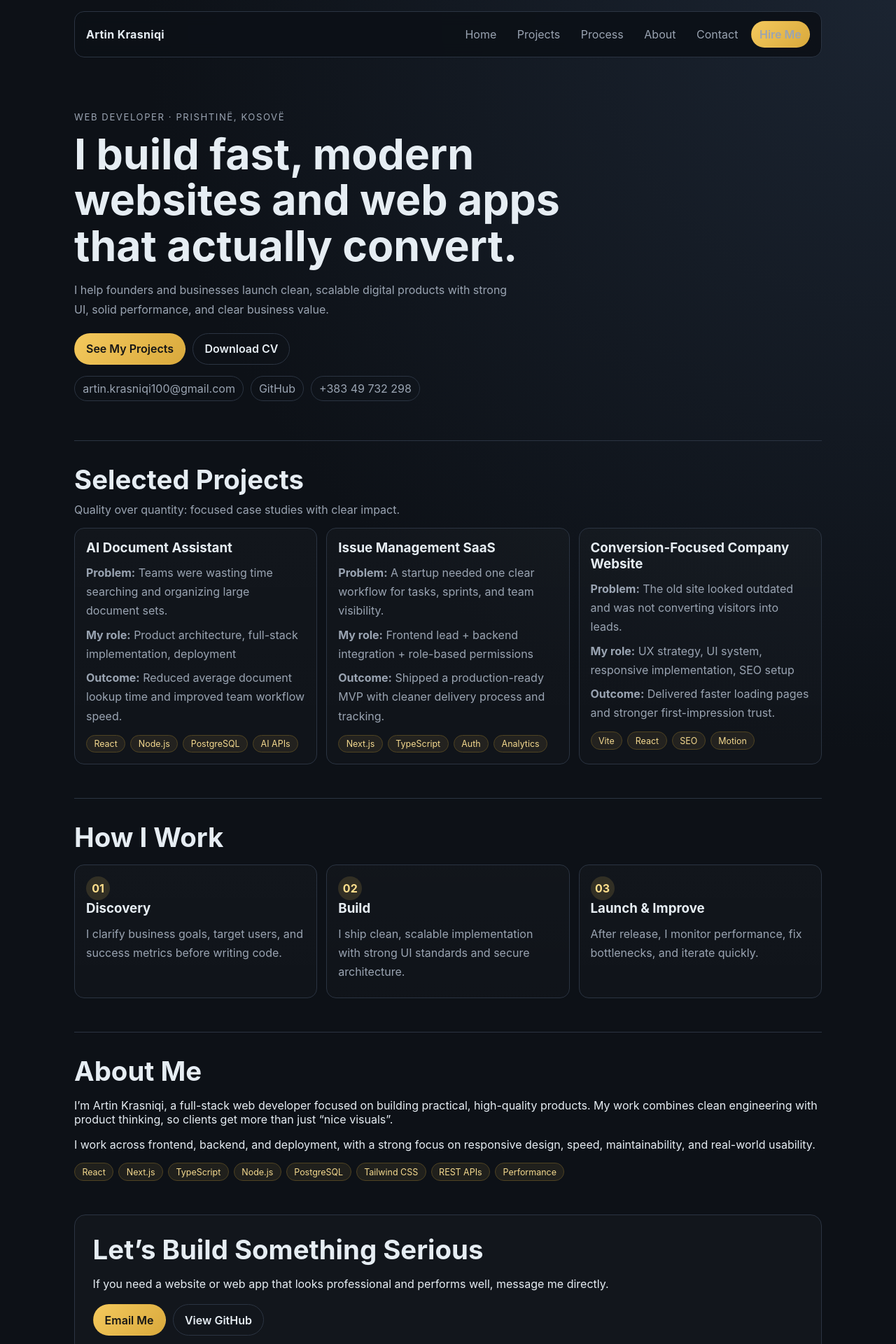
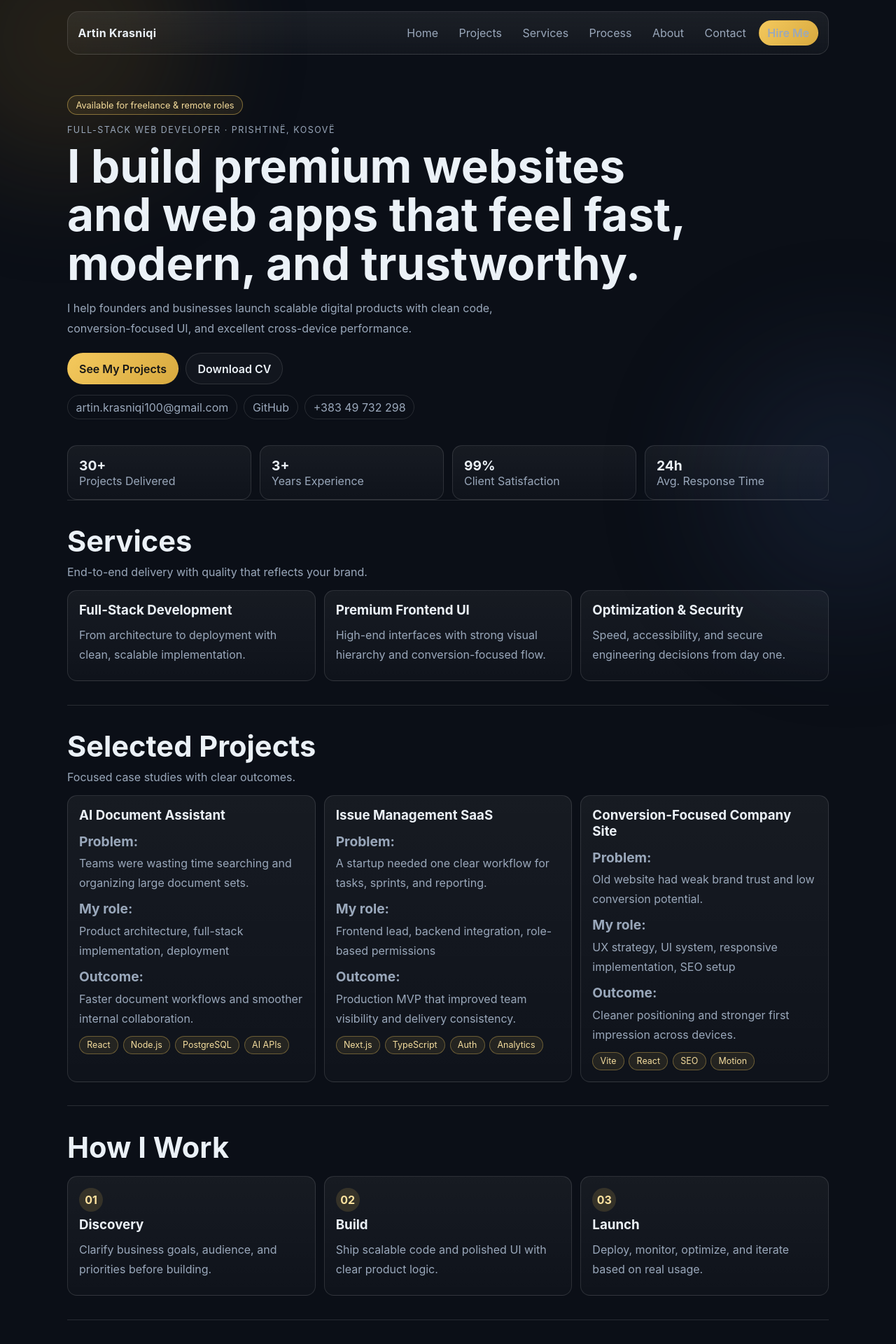
Before and after one commit to artin64/artin64-elite-portfolio, a React (Vite) app: page / in a window 1280 px wide. Shown: the top 1920 px of the page at 70% size. Built offline with nearby package versions, Linux system fonts and the light colour scheme.

Commit message:
Upgrade portfolio with richer sections, animations, and premium interaction

```diff
--- a/src/App.css
+++ b/src/App.css
@@ -1,49 +1,80 @@
 :root {
-  --bg: #0d1117;
-  --surface: #161b22;
-  --surface-soft: #1c2330;
-  --text: #e6edf3;
-  --muted: #9aa4b2;
-  --line: #2b3442;
+  --bg: #0b0f17;
+  --surface: #141b27;
+  --surface-2: #1b2432;
+  --text: #ebf1f7;
+  --muted: #9aa8bb;
+  --line: rgba(255, 255, 255, 0.12);
   --accent: #f4c95d;
-  --accent-2: #ffdf8c;
+  --accent-2: #ffe39f;
 }
 
 * { box-sizing: border-box; }
 html, body, #root { margin: 0; min-height: 100%; }
 body {
+  background: var(--bg);
+  color: var(--text);
   font-family: Inter, system-ui, -apple-system, Segoe UI, Roboto, Arial, sans-serif;
-  background: radial-gradient(circle at top right, #1b2431, #0d1117 45%);
-  color: var(--text);
 }
 
 a { color: inherit; text-decoration: none; }
 
 .page {
-  max-width: 1100px;
+  position: relative;
+  max-width: 1120px;
   margin: 0 auto;
   padding: 1rem;
+  overflow: clip;
+}
+
+.bg-blur {
+  position: fixed;
+  width: 380px;
+  height: 380px;
+  border-radius: 50%;
+  filter: blur(90px);
+  opacity: .24;
+  z-index: -1;
+  animation: float 9s ease-in-out infinite;
+}
+
+.blur-1 {
+  top: -120px;
+  left: -100px;
+  background: #7b5c1f;
+}
+
+.blur-2 {
+  right: -120px;
+  bottom: -100px;
+  background: #2a3f66;
+  animation-delay: 1.2s;
+}
+
+@keyframes float {
+  0%, 100% { transform: translateY(0); }
+  50% { transform: translateY(-20px); }
+}
+
+.glass {
+  background: linear-gradient(180deg, rgba(255,255,255,.07), rgba(255,255,255,.03));
+  border: 1px solid var(--line);
+  backdrop-filter: blur(10px);
 }
 
 .header {
   position: sticky;
-  top: .75rem;
+  top: .7rem;
   z-index: 20;
   display: flex;
+  justify-content: space-between;
   align-items: center;
-  justify-content: space-between;
-  gap: .8rem;
-  padding: .8rem 1rem;
-  border: 1px solid var(--line);
-  border-radius: 14px;
-  background: rgba(13, 17, 23, .92);
-  backdrop-filter: blur(10px);
+  gap: .7rem;
+  border-radius: 16px;
+  padding: .75rem .9rem;
 }
 
-.brand {
-  font-weight: 700;
-  letter-spacing: .02em;
-}
+.brand { font-weight: 700; letter-spacing: .02em; }
 
 .menu-toggle {
   display: none;
@@ -57,16 +88,17 @@ a { color: inherit; text-decoration: none; }
 .nav {
   display: flex;
   align-items: center;
-  gap: .45rem;
+  gap: .4rem;
 }
 
 .nav a {
-  padding: .5rem .7rem;
+  color: var(--muted);
   border-radius: 999px;
-  color: var(--muted);
+  padding: .45rem .72rem;
+  transition: .25s ease;
 }
 
-.nav a:hover { color: var(--text); background: var(--surface-soft); }
+.nav a:hover { background: rgba(255,255,255,.07); color: var(--text); }
 
 .btn {
   display: inline-flex;
@@ -76,60 +108,68 @@ a { color: inherit; text-decoration: none; }
   border: 1px solid transparent;
   padding: .72rem 1rem;
   font-weight: 600;
+  transition: .25s ease;
 }
 
 .btn-primary {
-  background: linear-gradient(135deg, var(--accent), #d9a93c);
-  color: #151515;
+  background: linear-gradient(135deg, var(--accent), #d7a93f);
+  color: #161616;
 }
 
-.btn-primary:hover { background: linear-gradient(135deg, var(--accent-2), var(--accent)); }
+.btn-primary:hover { background: linear-gradient(135deg, var(--accent-2), var(--accent)); transform: translateY(-1px); }
 
 .btn-ghost {
   border-color: var(--line);
-  background: transparent;
+  background: rgba(255,255,255,.03);
   color: var(--text);
 }
 
-.btn-ghost:hover {
-  border-color: #445066;
-  background: var(--surface-soft);
+.btn-ghost:hover { border-color: rgba(244,201,93,.4); color: var(--accent-2); }
+
+.hero {
+  padding: 3.6rem 0 2.3rem;
 }
 
-.hero {
-  padding: 4rem 0 2.5rem;
+.pill {
+  display: inline-flex;
+  border: 1px solid rgba(244,201,93,.45);
+  background: rgba(244,201,93,.08);
+  border-radius: 999px;
+  padding: .36rem .72rem;
+  color: #f6dd9c;
+  font-size: .8rem;
 }
 
 .eyebrow {
-  font-size: .82rem;
+  margin: .85rem 0 .6rem;
+  color: var(--muted);
   letter-spacing: .12em;
-  color: var(--muted);
-  margin-bottom: .8rem;
+  font-size: .78rem;
 }
 
 h1 {
   margin: 0;
   max-width: 20ch;
-  line-height: 1.08;
-  font-size: clamp(2rem, 6vw, 3.8rem);
+  line-height: 1.06;
+  font-size: clamp(2.1rem, 6.2vw, 4.1rem);
 }
 
 .lead {
-  margin-top: 1rem;
-  max-width: 62ch;
+  margin-top: .95rem;
+  max-width: 65ch;
   color: var(--muted);
-  line-height: 1.75;
+  line-height: 1.8;
 }
 
 .hero-actions {
-  margin-top: 1.2rem;
+  margin-top: 1.25rem;
   display: flex;
   flex-wrap: wrap;
   gap: .65rem;
 }
 
 .quick-contact {
-  margin-top: 1rem;
+  margin-top: .95rem;
   display: flex;
   flex-wrap: wrap;
   gap: .6rem;
@@ -138,92 +178,138 @@ h1 {
 .quick-contact a {
   border: 1px solid var(--line);
   border-radius: 999px;
-  padding: .45rem .7rem;
+  padding: .4rem .72rem;
   color: var(--muted);
 }
 
 .quick-contact a:hover {
-  border-color: #4b5770;
+  border-color: rgba(244,201,93,.42);
   color: var(--text);
 }
 
+.stats {
+  display: grid;
+  grid-template-columns: repeat(4, minmax(0, 1fr));
+  gap: .75rem;
+}
+
 .section {
-  margin: 1rem 0;
-  padding: 2rem 0;
+  padding: 2.1rem 0;
   border-top: 1px solid var(--line);
 }
 
 h2 {
   margin: 0;
-  font-size: clamp(1.6rem, 4vw, 2.4rem);
+  font-size: clamp(1.7rem, 4.2vw, 2.6rem);
 }
 
-.section-intro { margin-top: .6rem; color: var(--muted); }
+.section-intro {
+  margin-top: .55rem;
+  color: var(--muted);
+}
 
-.project-grid,
-.process-grid {
+.grid-3 {
   margin-top: 1rem;
   display: grid;
   grid-template-columns: repeat(3, minmax(0, 1fr));
-  gap: .8rem;
+  gap: .75rem;
 }
 
 .card {
   border: 1px solid var(--line);
   border-radius: 14px;
-  background: linear-gradient(180deg, rgba(255,255,255,.02), rgba(255,255,255,.01));
+  background: linear-gradient(180deg, rgba(255,255,255,.05), rgba(255,255,255,.02));
   padding: 1rem;
 }
 
-.card h3 { margin: 0 0 .7rem; }
-.card p { color: var(--muted); line-height: 1.7; margin: .45rem 0; }
+.card strong {
+  display: block;
+  font-size: 1.2rem;
+}
+
+.card span { color: var(--muted); }
+
+.card h3 { margin: 0 0 .6rem; }
+.card p { margin: .45rem 0; color: var(--muted); line-height: 1.75; }
 
 .chips {
-  margin-top: .8rem;
+  margin-top: .7rem;
   display: flex;
   flex-wrap: wrap;
-  gap: .45rem;
+  gap: .42rem;
 }
 
 .chips span {
-  border: 1px solid #4f4322;
-  background: rgba(244, 201, 93, .08);
-  color: #f4d98f;
+  border: 1px solid rgba(244,201,93,.35);
+  background: rgba(244,201,93,.09);
+  color: #f5de9f;
   border-radius: 999px;
-  padding: .28rem .65rem;
+  padding: .28rem .64rem;
   font-size: .78rem;
 }
 
-.process .step {
+.process-card .step {
   display: inline-flex;
   width: 34px;
   height: 34px;
+  border-radius: 50%;
   align-items: center;
   justify-content: center;
-  border-radius: 50%;
-  background: rgba(244, 201, 93, .14);
+  background: rgba(244,201,93,.14);
   color: var(--accent-2);
   font-weight: 700;
+  margin-bottom: .45rem;
+}
+
+.timeline {
+  margin-top: 1rem;
+  display: grid;
+  gap: .7rem;
+}
+
+.year {
+  font-size: .85rem;
+  color: #f6dd9c;
+  letter-spacing: .08em;
 }
 
 .contact {
   border: 1px solid var(--line);
   border-radius: 16px;
-  padding: 1.6rem;
-  background: rgba(22, 27, 34, .55);
+  margin-top: .8rem;
+  padding: 1.2rem;
+  background: rgba(20, 27, 39, .62);
 }
 
 .footer {
   margin: 1.2rem 0 1.6rem;
   text-align: center;
   color: var(--muted);
-  font-size: .95rem;
+}
+
+.hover-lift {
+  transition: transform .25s ease, border-color .25s ease, box-shadow .25s ease;
+}
+
+.hover-lift:hover {
+  transform: translateY(-6px);
+  border-color: rgba(244,201,93,.5);
+  box-shadow: 0 12px 24px rgba(0,0,0,.35);
+}
+
+.pop {
+  animation: popIn .55s ease both;
+}
+
+@keyframes popIn {
+  from { opacity: 0; transform: translateY(10px) scale(.98); }
+  to { opacity: 1; transform: translateY(0) scale(1); }
 }
 
 .reveal {
   opacity: 0;
-  transform: translateY(12px);
-  transition: opacity .5s ease, transform .5s ease;
+  transform: translateY(16px);
+  transition: opacity .6s ease, transform .6s ease;
 }
 
 .reveal.visible {
@@ -231,9 +317,9 @@ h2 {
   transform: translateY(0);
 }
 
-@media (max-width: 900px) {
-  .project-grid,
-  .process-grid { grid-template-columns: 1fr; }
+@media (max-width: 960px) {
+  .grid-3,
+  .stats { grid-template-columns: 1fr; }
 
   .menu-toggle { display: inline-flex; }
 
@@ -242,10 +328,10 @@ h2 {
     top: calc(100% + .5rem);
     right: 0;
     min-width: 220px;
-    padding: .5rem;
+    padding: .45rem;
     border: 1px solid var(--line);
     border-radius: 12px;
-    background: rgba(13, 17, 23, .98);
+    background: rgba(11, 15, 23, .97);
     flex-direction: column;
     align-items: stretch;
     display: none;
--- a/src/App.jsx
+++ b/src/App.jsx
@@ -4,6 +4,7 @@ import './App.css'
 const navLinks = [
   ['Home', '#home'],
   ['Projects', '#projects'],
+  ['Services', '#services'],
   ['Process', '#process'],
   ['About', '#about'],
   ['Contact', '#contact'],
@@ -15,9 +16,31 @@ const skills = [
   'TypeScript',
   'Node.js',
   'PostgreSQL',
-  'Tailwind CSS',
-  'REST APIs',
+  'Tailwind',
+  'Framer Motion',
   'Performance',
+]
+
+const stats = [
+  ['30+', 'Projects Delivered'],
+  ['3+', 'Years Experience'],
+  ['99%', 'Client Satisfaction'],
+  ['24h', 'Avg. Response Time'],
+]
+
+const services = [
+  {
+    title: 'Full-Stack Development',
+    text: 'From architecture to deployment with clean, scalable implementation.',
+  },
+  {
+    title: 'Premium Frontend UI',
+    text: 'High-end interfaces with strong visual hierarchy and conversion-focused flow.',
+  },
+  {
+    title: 'Optimization & Security',
+    text: 'Speed, accessibility, and secure engineering decisions from day one.',
+  },
 ]
 
 const projects = [
@@ -25,38 +48,41 @@ const projects = [
     title: 'AI Document Assistant',
     problem: 'Teams were wasting time searching and organizing large document sets.',
     role: 'Product architecture, full-stack implementation, deployment',
-    outcome: 'Reduced average document lookup time and improved team workflow speed.',
+    outcome: 'Faster document workflows and smoother internal collaboration.',
     stack: ['React', 'Node.js', 'PostgreSQL', 'AI APIs'],
   },
   {
     title: 'Issue Management SaaS',
-    problem: 'A startup needed one clear workflow for tasks, sprints, and team visibility.',
-    role: 'Frontend lead + backend integration + role-based permissions',
-    outcome: 'Shipped a production-ready MVP with cleaner delivery process and tracking.',
+    problem: 'A startup needed one clear workflow for tasks, sprints, and reporting.',
+    role: 'Frontend lead, backend integration, role-based permissions',
+    outcome: 'Production MVP that improved team visibility and delivery consistency.',
     stack: ['Next.js', 'TypeScript', 'Auth', 'Analytics'],
   },
   {
-    title: 'Conversion-Focused Company Website',
-    problem: 'The old site looked outdated and was not converting visitors into leads.',
+    title: 'Conversion-Focused Company Site',
+    problem: 'Old website had weak brand trust and low conversion potential.',
     role: 'UX strategy, UI system, responsive implementation, SEO setup',
-    outcome: 'Delivered faster loading pages and stronger first-impression trust.',
+    outcome: 'Cleaner positioning and stronger first impression across devices.',
     stack: ['Vite', 'React', 'SEO', 'Motion'],
   },
 ]
 
 const processSteps = [
-  {
-    title: 'Discovery',
-    text: 'I clarify business goals, target users, and success metrics before writing code.',
-  },
-  {
-    title: 'Build',
-    text: 'I ship clean, scalable implementation with strong UI standards and secure architecture.',
-  },
-  {
-    title: 'Launch & Improve',
-    text: 'After release, I monitor performance, fix bottlenecks, and iterate quickly.',
-  },
+  ['01', 'Discovery', 'Clarify business goals, audience, and priorities before building.'],
+  ['02', 'Build', 'Ship scalable code and polished UI with clear product logic.'],
+  ['03', 'Launch', 'Deploy, monitor, optimize, and iterate based on real usage.'],
+]
+
+const timeline = [
+  ['2026', 'Scaling premium client projects', 'Advanced frontend systems + productized delivery process.'],
+  ['2025', 'Product collaboration focus', 'Built real SaaS components, workflows, and role systems.'],
+  ['2024', 'Deep full-stack execution', 'Expanded backend architecture and deployment skills.'],
+]
+
+const testimonials = [
+  '“Fast execution and extremely clean result. Exactly what we needed.”',
+  '“Strong communication, very reliable delivery, premium quality output.”',
+  '“Not just design — real product thinking and solid engineering.”',
 ]
 
 function useReveal() {
@@ -79,12 +105,14 @@ function useReveal() {
 
 export default function App() {
   const [menuOpen, setMenuOpen] = useState(false)
-
   useReveal()
 
   return (
     <div className="page" id="home">
-      <header className="header">
+      <div className="bg-blur blur-1" />
+      <div className="bg-blur blur-2" />
+
+      <header className="header glass">
         <a className="brand" href="#home">Artin Krasniqi</a>
 
         <button
@@ -106,11 +134,12 @@ export default function App() {
 
       <main>
         <section className="hero reveal">
-          <p className="eyebrow">WEB DEVELOPER · PRISHTINË, KOSOVË</p>
-          <h1>I build fast, modern websites and web apps that actually convert.</h1>
+          <span className="pill">Available for freelance & remote roles</span>
+          <p className="eyebrow">FULL-STACK WEB DEVELOPER · PRISHTINË, KOSOVË</p>
+          <h1>I build premium websites and web apps that feel fast, modern, and trustworthy.</h1>
           <p className="lead">
-            I help founders and businesses launch clean, scalable digital products with strong UI, solid performance,
-            and clear business value.
+            I help founders and businesses launch scalable digital products with clean code,
+            conversion-focused UI, and excellent cross-device performance.
           </p>
 
           <div className="hero-actions">
@@ -125,13 +154,34 @@ export default function App() {
           </div>
         </section>
 
+        <section className="stats reveal" aria-label="Key numbers">
+          {stats.map(([value, label], i) => (
+            <article key={label} className="card pop" style={{ animationDelay: `${i * 110}ms` }}>
+              <strong>{value}</strong>
+              <span>{label}</span>
+            </article>
+          ))}
+        </section>
+
+        <section className="section reveal" id="services">
+          <h2>Services</h2>
+          <p className="section-intro">End-to-end delivery with quality that reflects your brand.</p>
+          <div className="grid-3">
+            {services.map((service) => (
+              <article key={service.title} className="card hover-lift">
+                <h3>{service.title}</h3>
+                <p>{service.text}</p>
+              </article>
+            ))}
+          </div>
+        </section>
+
         <section className="section reveal" id="projects">
           <h2>Selected Projects</h2>
-          <p className="section-intro">Quality over quantity: focused case studies with clear impact.</p>
-
-          <div className="project-grid">
+          <p className="section-intro">Focused case studies with clear outcomes.</p>
+          <div className="grid-3">
             {projects.map((project) => (
-              <article key={project.title} className="card">
+              <article key={project.title} className="card hover-lift project-card">
                 <h3>{project.title}</h3>
                 <p><strong>Problem:</strong> {project.problem}</p>
                 <p><strong>My role:</strong> {project.role}</p>
@@ -146,12 +196,12 @@ export default function App() {
 
         <section className="section reveal" id="process">
           <h2>How I Work</h2>
-          <div className="process-grid">
-            {processSteps.map((step, idx) => (
-              <article key={step.title} className="card process">
-                <span className="step">0{idx + 1}</span>
-                <h3>{step.title}</h3>
-                <p>{step.text}</p>
+          <div className="grid-3">
+            {processSteps.map(([num, title, text]) => (
+              <article key={num} className="card hover-lift process-card">
+                <span className="step">{num}</span>
+                <h3>{title}</h3>
+                <p>{text}</p>
               </article>
             ))}
           </div>
@@ -160,21 +210,40 @@ export default function App() {
         <section className="section reveal" id="about">
           <h2>About Me</h2>
           <p>
-            I’m Artin Krasniqi, a full-stack web developer focused on building practical, high-quality products.
-            My work combines clean engineering with product thinking, so clients get more than just “nice visuals”.
-          </p>
-          <p>
-            I work across frontend, backend, and deployment, with a strong focus on responsive design, speed,
-            maintainability, and real-world usability.
+            I’m Artin Krasniqi, a full-stack developer who combines engineering discipline with product thinking.
+            I focus on building systems that look sharp, scale cleanly, and solve real business problems.
           </p>
           <div className="chips skill-chips">
             {skills.map((skill) => <span key={skill}>{skill}</span>)}
           </div>
+
+          <div className="timeline">
+            {timeline.map(([year, title, desc]) => (
+              <article key={year} className="timeline-item card hover-lift">
+                <div>
+                  <span className="year">{year}</span>
+                  <h3>{title}</h3>
+                  <p>{desc}</p>
+                </div>
+              </article>
+            ))}
+          </div>
+        </section>
+
+        <section className="section reveal">
+          <h2>Client Feedback</h2>
+          <div className="grid-3">
+            {testimonials.map((item, i) => (
+              <article key={i} className="card hover-lift">
+                <p>{item}</p>
+              </article>
+            ))}
+          </div>
         </section>
 
         <section className="section contact reveal" id="contact">
-          <h2>Let’s Build Something Serious</h2>
-          <p>If you need a website or web app that looks professional and performs well, message me directly.</p>
+          <h2>Ready to Upgrade Your Online Presence?</h2>
+          <p>Tell me what you want to build and I’ll give you a clear execution plan.</p>
           <div className="hero-actions">
             <a className="btn btn-primary" href="mailto:artin.krasniqi100@gmail.com">Email Me</a>
             <a className="btn btn-ghost" href="https://github.com/artin64" target="_blank" rel="noreferrer">View GitHub</a>
```
